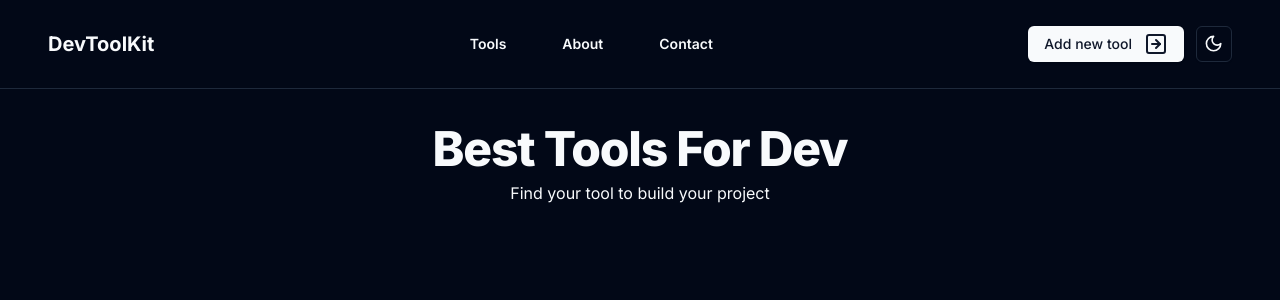
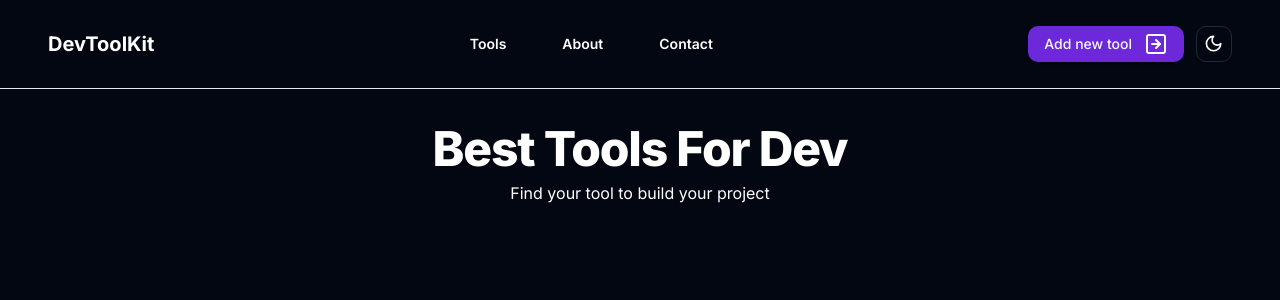
Before and after one commit to tiger-githubb/DevToolBox, a Next.js app: page / in a window 1280 px wide. Shown: the top 300 px of the page. Built offline with nearby package versions, Linux system fonts and the light colour scheme.

Commit message:
global css update

```diff
--- a/app/globals.css
+++ b/app/globals.css
@@ -5,72 +5,46 @@
 @layer base {
   :root {
     --background: 0 0% 100%;
-    --foreground: 222.2 84% 4.9%;
-
+    --foreground: 224 71.4% 4.1%;
     --card: 0 0% 100%;
-    --card-foreground: 222.2 84% 4.9%;
-
+    --card-foreground: 224 71.4% 4.1%;
     --popover: 0 0% 100%;
-    --popover-foreground: 222.2 84% 4.9%;
-
-    --primary: 222.2 47.4% 11.2%;
-    --primary-foreground: 210 40% 98%;
-
-    --secondary: 210 40% 96.1%;
-    --secondary-foreground: 222.2 47.4% 11.2%;
-
-    --muted: 210 40% 96.1%;
-    --muted-foreground: 215.4 16.3% 46.9%;
-
-    --accent: 210 40% 96.1%;
-    --accent-foreground: 222.2 47.4% 11.2%;
-
+    --popover-foreground: 224 71.4% 4.1%;
+    --primary: 262.1 83.3% 57.8%;
+    --primary-foreground: 210 20% 98%;
+    --secondary: 220 14.3% 95.9%;
+    --secondary-foreground: 220.9 39.3% 11%;
+    --muted: 220 14.3% 95.9%;
+    --muted-foreground: 220 8.9% 46.1%;
+    --accent: 220 14.3% 95.9%;
+    --accent-foreground: 220.9 39.3% 11%;
     --destructive: 0 84.2% 60.2%;
-    --destructive-foreground: 210 40% 98%;
-
-    --border: 214.3 31.8% 91.4%;
-    --input: 214.3 31.8% 91.4%;
-    --ring: 222.2 84% 4.9%;
-
-    --radius: 0.5rem;
+    --destructive-foreground: 210 20% 98%;
+    --border: 220 13% 91%;
+    --input: 220 13% 91%;
+    --ring: 262.1 83.3% 57.8%;
+    --radius: 0.75rem;
   }
 
   .dark {
-    --background: 222.2 84% 4.9%;
-    --foreground: 210 40% 98%;
-
-    --card: 222.2 84% 4.9%;
-    --card-foreground: 210 40% 98%;
-
-    --popover: 222.2 84% 4.9%;
-    --popover-foreground: 210 40% 98%;
-
-    --primary: 210 40% 98%;
-    --primary-foreground: 222.2 47.4% 11.2%;
-
-    --secondary: 217.2 32.6% 17.5%;
-    --secondary-foreground: 210 40% 98%;
-
-    --muted: 217.2 32.6% 17.5%;
-    --muted-foreground: 215 20.2% 65.1%;
-
-    --accent: 217.2 32.6% 17.5%;
-    --accent-foreground: 210 40% 98%;
-
+    --background: 224 71.4% 4.1%;
+    --foreground: 210 20% 98%;
+    --card: 224 71.4% 4.1%;
+    --card-foreground: 210 20% 98%;
+    --popover: 224 71.4% 4.1%;
+    --popover-foreground: 210 20% 98%;
+    --primary: 263.4 70% 50.4%;
+    --primary-foreground: 210 20% 98%;
+    --secondary: 215 27.9% 16.9%;
+    --secondary-foreground: 210 20% 98%;
+    --muted: 215 27.9% 16.9%;
+    --muted-foreground: 217.9 10.6% 64.9%;
+    --accent: 215 27.9% 16.9%;
+    --accent-foreground: 210 20% 98%;
     --destructive: 0 62.8% 30.6%;
-    --destructive-foreground: 210 40% 98%;
-
-    --border: 217.2 32.6% 17.5%;
-    --input: 217.2 32.6% 17.5%;
-    --ring: 212.7 26.8% 83.9%;
+    --destructive-foreground: 210 20% 98%;
+    --border: 215 27.9% 16.9%;
+    --input: 215 27.9% 16.9%;
+    --ring: 263.4 70% 50.4%;
   }
 }
-
-@layer base {
-  * {
-    @apply border-border;
-  }
-  body {
-    @apply bg-background text-foreground;
-  }
-}
```
